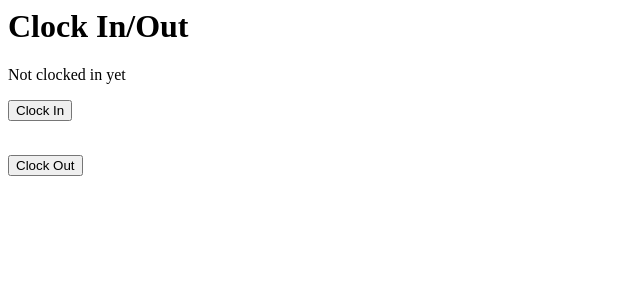
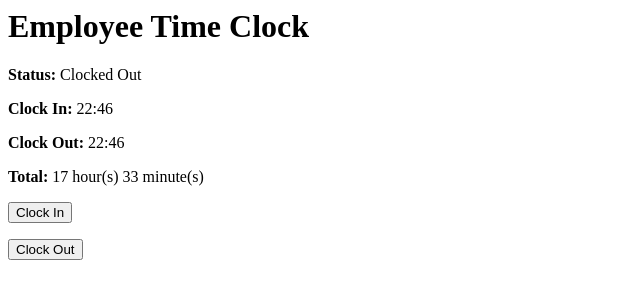
Before and after one commit to HectorCazares255/WIP, a Flask app: page / in a window 1280 px wide. Shown: the top 300 px of the page, without its empty margins (0-640 px from the left). Run offline with Flask 3, Linux system fonts and the light colour scheme.

Commit message:
Revise HTML for employee time clock interface

```diff
--- a/templates/index.html
+++ b/templates/index.html
@@ -3,22 +3,20 @@
         <title>Clock In/Out Site</title>
     </head>
     <body>
-        <h1>Clock In/Out</h1>
+        <h1>Employee Time Clock</h1>
 
-        {% if clock_in_time %}
-    <p>Current time Clocked In: <b>{{clock_in_time}}</b></p>
-        {% else %}
-            <p>Not clocked in yet</p>
-        {% endif %}
+        <p><b>Status:</b> {{ "Clocked In" if clocked_in == "Yes" else "Clocked Out" }}</p>
+        <p><b>Clock In:</b> {{ clock_in if clock_in else "—" }}</p>
+        <p><b>Clock Out:</b> {{ clock_out if clock_out else "—" }}</p>
 
-    <form action="/clock_in" method="POST">
-        <button type="Submit">Clock In</button>
-    </form>
+        <p><b>Total:</b> {{ total_hours }} hour(s) {{ total_minutes }} minute(s)</p>
 
-    <br>
+        <form action="/clock-in" method="POST">
+            <button type="submit">Clock In</button>
+        </form>
 
-    <form action="/clock_out" method="POST">
-        <button type="Submit">Clock Out</button>
-    </form>
+        <form action="/clock-out" method="POST">
+            <button type="submit">Clock Out</button>
+        </form>
     </body>
 </html>
```
